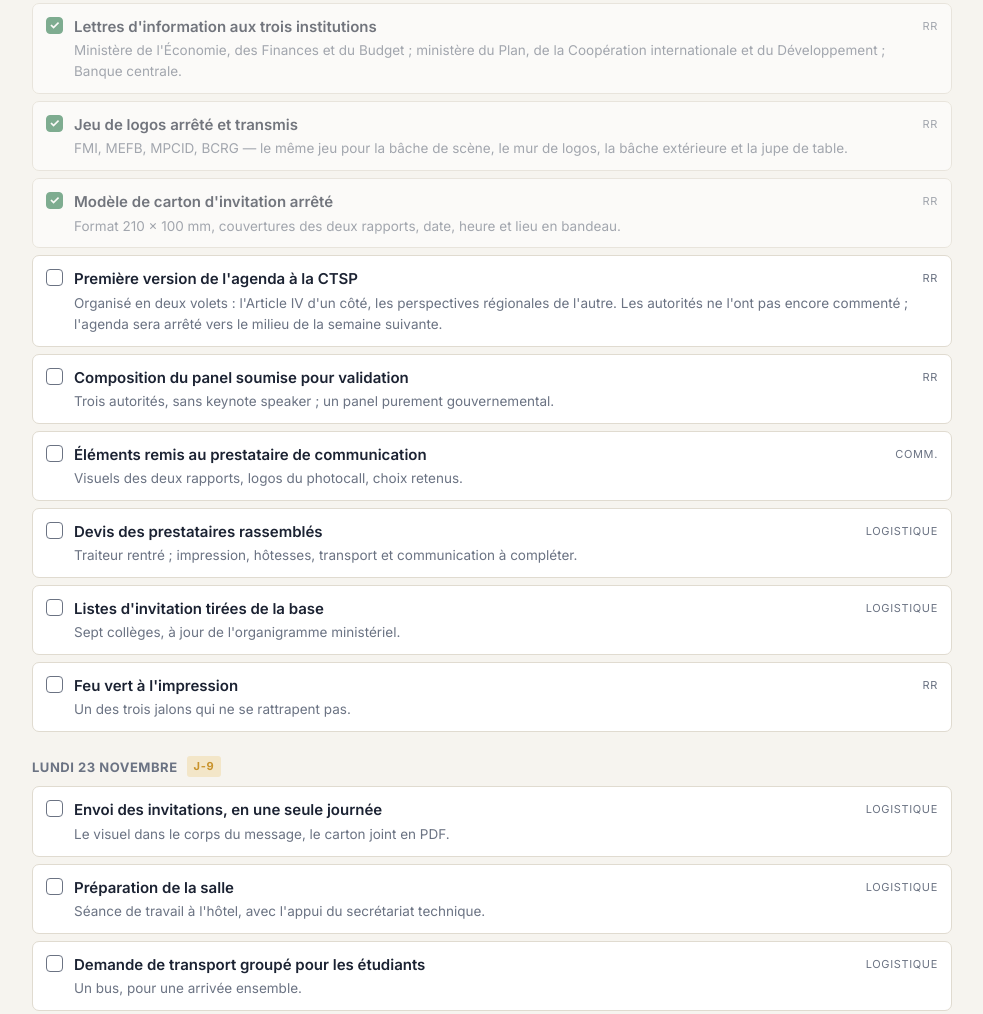
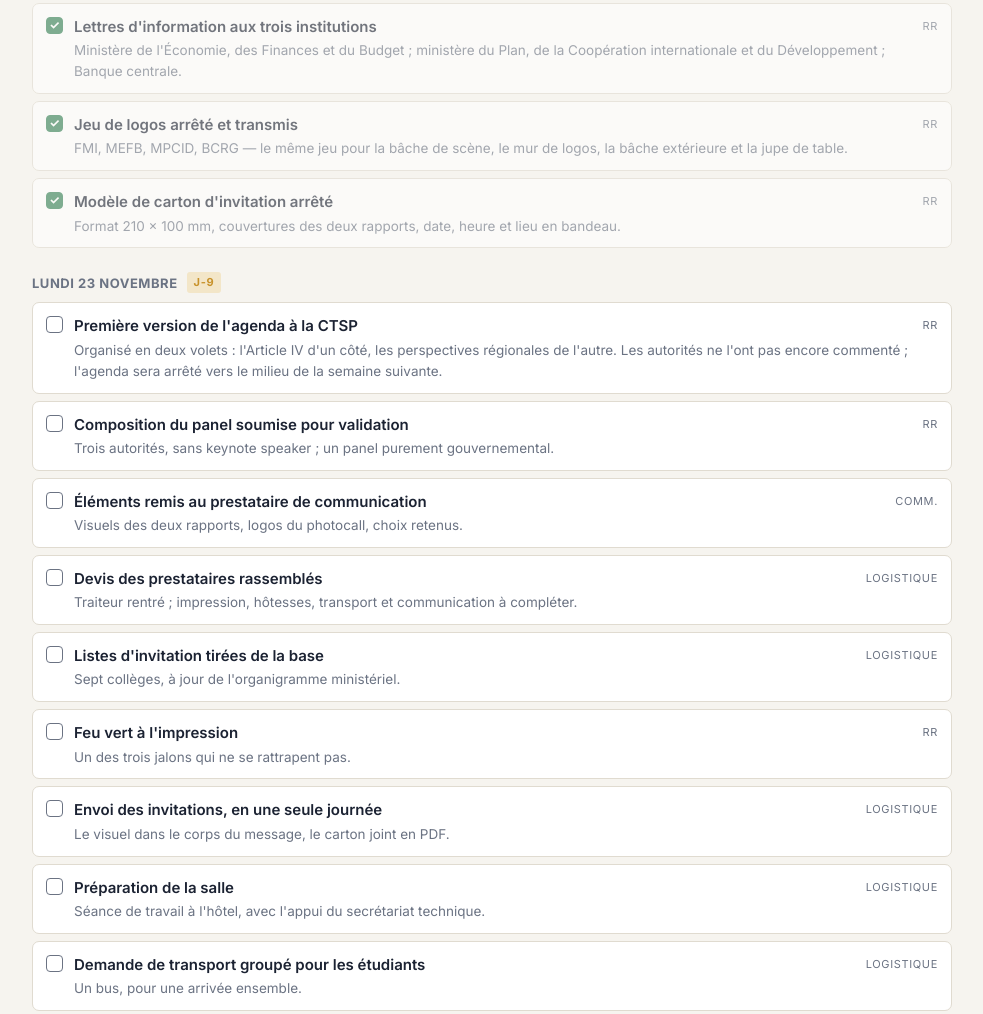
Before and after one commit to MaxCodjo/seminaire-fmi-guinee, a plain HTML site: page index.html in a window 1280 px wide. Shown: the part 1225-2239 px from the top of the page, without its empty margins (148-1131 px from the left). Drawn offline with nearby package versions, Linux system fonts and the light colour scheme.

Commit message:
Les actions non faites du vendredi passent au lundi 23 novembre

```diff
--- a/index.html
+++ b/index.html
@@ -199,15 +199,15 @@
     ["vendredi 20 novembre", "J-12", [
       [1, "Lettres d'information aux trois institutions", "Ministère de l'Économie, des Finances et du Budget ; ministère du Plan, de la Coopération internationale et du Développement ; Banque centrale.", "RR"],
       [1, "Jeu de logos arrêté et transmis", "FMI, MEFB, MPCID, BCRG — le même jeu pour la bâche de scène, le mur de logos, la bâche extérieure et la jupe de table.", "RR"],
-      [1, "Modèle de carton d'invitation arrêté", "Format 210 × 100 mm, couvertures des deux rapports, date, heure et lieu en bandeau.", "RR"],
+      [1, "Modèle de carton d'invitation arrêté", "Format 210 × 100 mm, couvertures des deux rapports, date, heure et lieu en bandeau.", "RR"]
+    ]],
+    ["lundi 23 novembre", "J-9", [
       [0, "Première version de l'agenda à la CTSP", "Organisé en deux volets : l'Article IV d'un côté, les perspectives régionales de l'autre. Les autorités ne l'ont pas encore commenté ; l'agenda sera arrêté vers le milieu de la semaine suivante.", "RR"],
       [0, "Composition du panel soumise pour validation", "Trois autorités, sans keynote speaker ; un panel purement gouvernemental.", "RR"],
       [0, "Éléments remis au prestataire de communication", "Visuels des deux rapports, logos du photocall, choix retenus.", "Comm."],
       [0, "Devis des prestataires rassemblés", "Traiteur rentré ; impression, hôtesses, transport et communication à compléter.", "Logistique"],
       [0, "Listes d'invitation tirées de la base", "Sept collèges, à jour de l'organigramme ministériel.", "Logistique"],
-      [0, "Feu vert à l'impression", "Un des trois jalons qui ne se rattrapent pas.", "RR"]
-    ]],
-    ["lundi 23 novembre", "J-9", [
+      [0, "Feu vert à l'impression", "Un des trois jalons qui ne se rattrapent pas.", "RR"],
       [0, "Envoi des invitations, en une seule journée", "Le visuel dans le corps du message, le carton joint en PDF.", "Logistique"],
       [0, "Préparation de la salle", "Séance de travail à l'hôtel, avec l'appui du secrétariat technique.", "Logistique"],
       [0, "Demande de transport groupé pour les étudiants", "Un bus, pour une arrivée ensemble.", "Logistique"]
```
